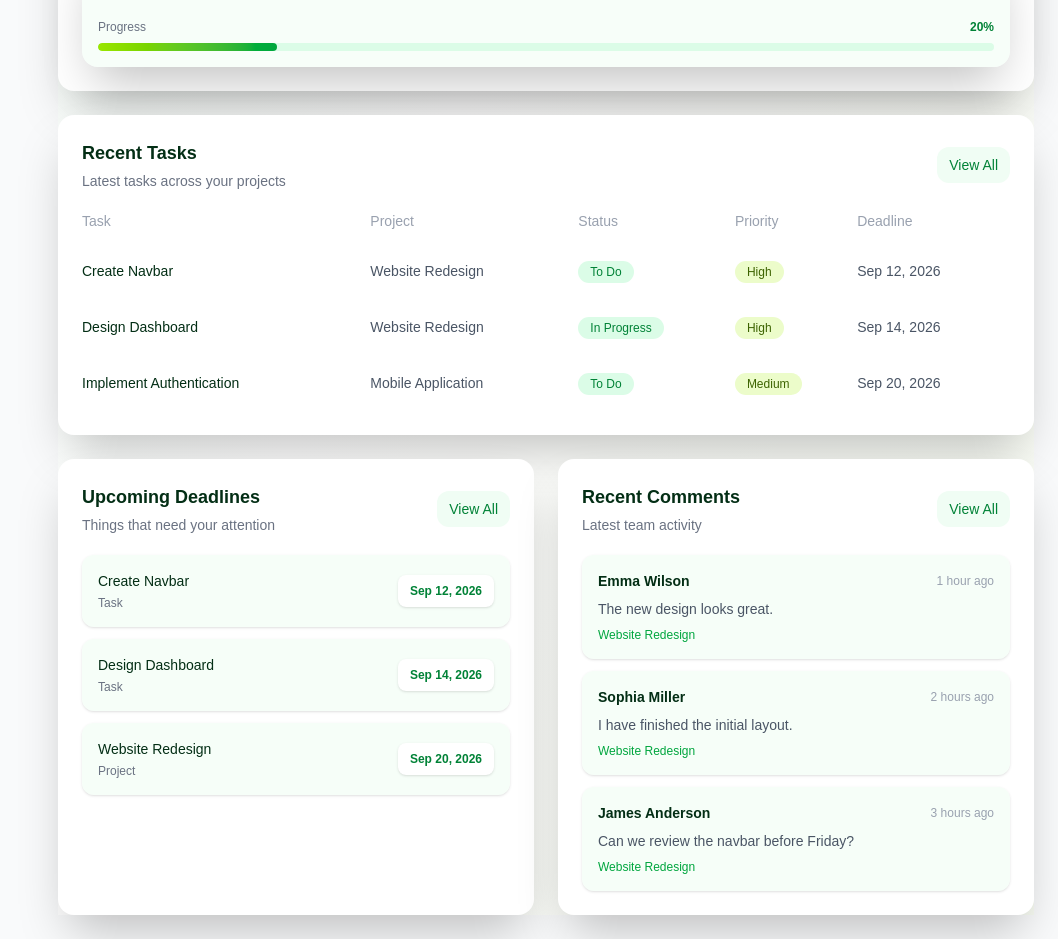
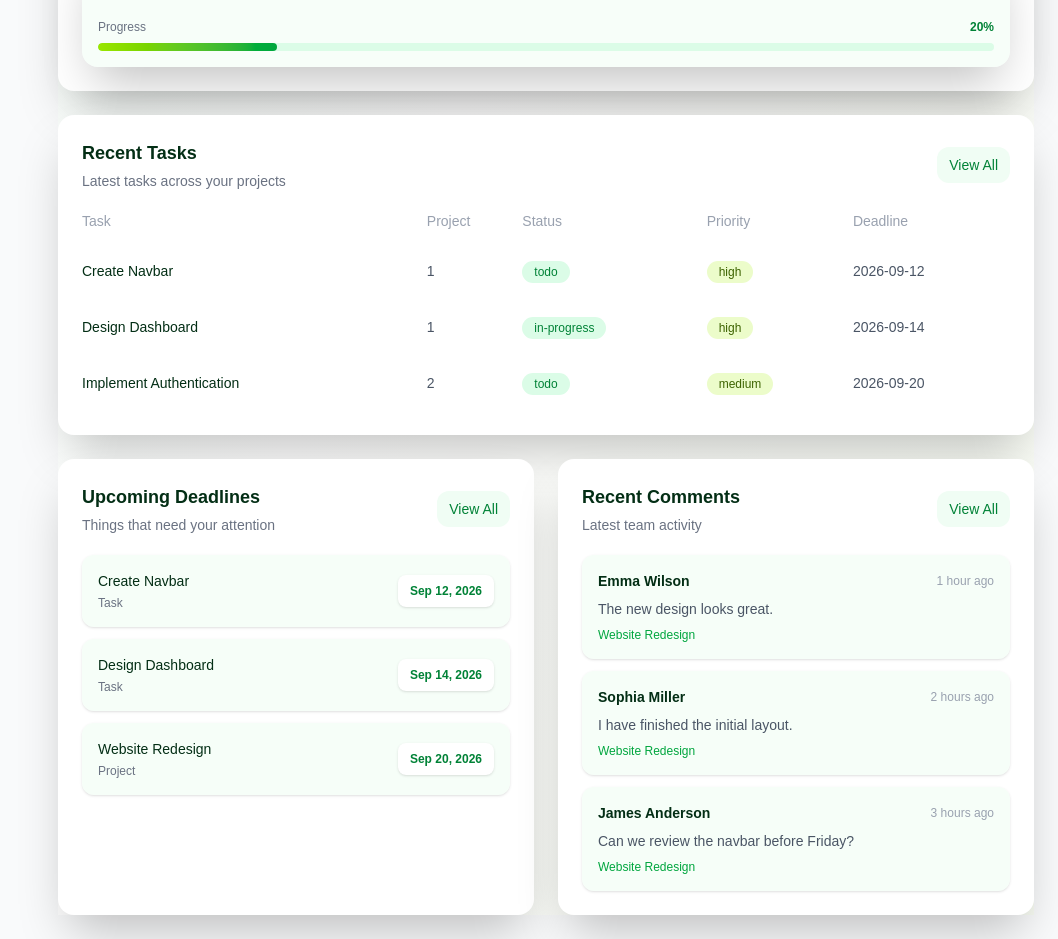
Before and after one commit to Reza-Bamoniri/Managment-Dashboard-Projects, a React (Vite) app: page / in a window 1280 px wide. Shown: the part 1169-2108 px from the top of the page, without its empty margins (222-1280 px from the left). Built offline with nearby package versions, Linux system fonts and the light colour scheme; data requests are answered from the project's data file.

Commit message:
feat: connect home tasks to api

```diff
--- a/src/pages/Home.tsx
+++ b/src/pages/Home.tsx
@@ -11,6 +11,7 @@ import {
 import { useEffect } from "react";
 import { useAppDispatch, useAppSelector } from "../store/hooks";
 import { fetchProjects } from "../features/projects/projectsSlice";
+import { fetchTasks } from "../features/tasks/tasksSlice";
 
 const chartData = [
   { name: "Mon", tasks: 4 },
@@ -23,33 +24,6 @@ const chartData = [
 ];
 
 
-
-const recentTasks = [
-  {
-    id: "1",
-    title: "Create Navbar",
-    project: "Website Redesign",
-    status: "To Do",
-    priority: "High",
-    deadline: "Sep 12, 2026",
-  },
-  {
-    id: "2",
-    title: "Design Dashboard",
-    project: "Website Redesign",
-    status: "In Progress",
-    priority: "High",
-    deadline: "Sep 14, 2026",
-  },
-  {
-    id: "3",
-    title: "Implement Authentication",
-    project: "Mobile Application",
-    status: "To Do",
-    priority: "Medium",
-    deadline: "Sep 20, 2026",
-  },
-];
 
 const upcomingDeadlines = [
   {
@@ -104,8 +78,12 @@ function Home() {
     (state) => state.projects
   );
 
+  const { tasks, loading: tasksLoading, error: tasksError } =
+  useAppSelector((state) => state.tasks);
+
   useEffect(() => {
     dispatch(fetchProjects());
+    dispatch(fetchTasks());
   }, [dispatch]);
 
 
@@ -335,8 +313,30 @@ function Home() {
           </button>
         </div>
 
-        <div className="overflow-x-auto">
-          <table className="w-full min-w-175 text-left">
+
+           {tasksLoading && (
+             <p className="text-sm text-gray-500">
+               Loading tasks...
+             </p>
+           )}
+
+           {tasksError && (
+             <p className="text-sm text-red-500">
+               {tasksError}
+             </p>
+           )}
+
+           {!tasksLoading && !tasksError && tasks.length === 0 && (
+             <p className="text-sm text-gray-500">
+               No tasks found.
+             </p>
+           )}
+
+
+           {!tasksLoading && !tasksError && tasks.length > 0 && (
+              <div className="overflow-x-auto">
+                {
+                    <table className="w-full min-w-175 text-left">
             <thead>
               <tr className="text-sm text-gray-400">
                 <th className="pb-3 font-medium">Task</th>
@@ -348,7 +348,10 @@ function Home() {
             </thead>
 
             <tbody>
-              {recentTasks.map((task) => (
+
+
+
+              {tasks.map((task) => (
                 <tr
                   key={task.id}
                   className="transition hover:bg-green-50/50"
@@ -358,7 +361,7 @@ function Home() {
                   </td>
 
                   <td className="py-4 text-sm text-gray-600">
-                    {task.project}
+                    {task.projectId}
                   </td>
 
                   <td className="py-4">
@@ -380,7 +383,12 @@ function Home() {
               ))}
             </tbody>
           </table>
-        </div>
+                }
+              </div>
+          )}
+
+
+
       </section>
 
       {/* Upcoming Deadlines + Recent Comments */}
```
